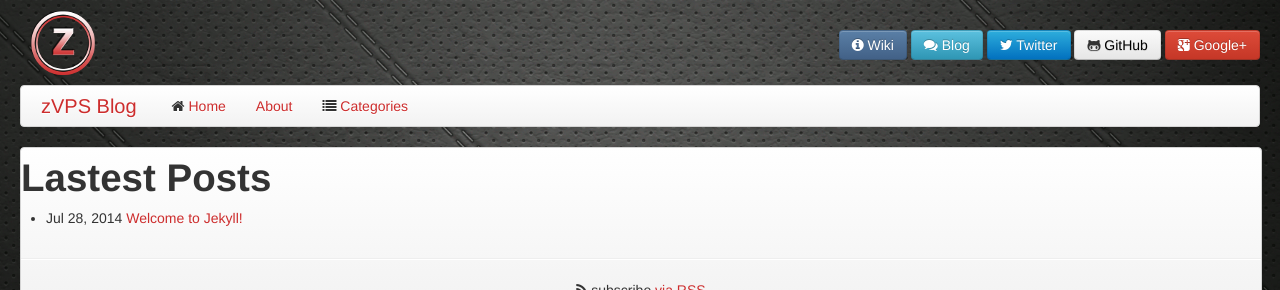
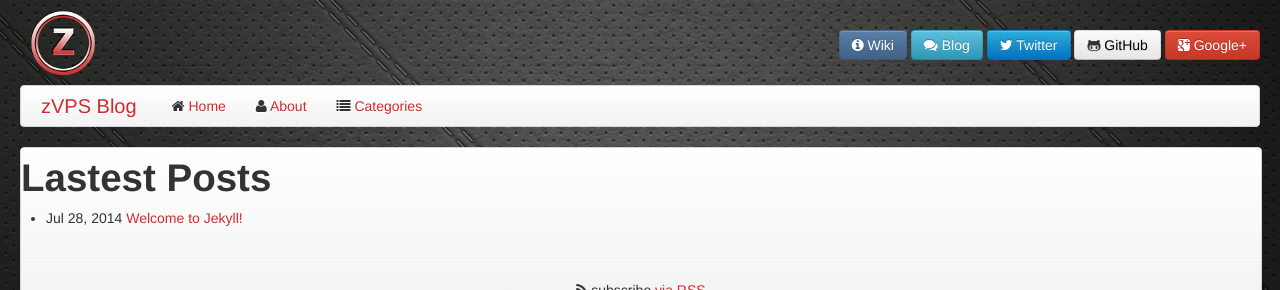
Before and after one commit to Caffe1neAdd1ct/zvps-blog, a Jekyll site: the page built from blog/index.html, in a window 1280 px wide. Shown: the top 290 px of the page. Built offline with Jekyll 4.4.1, drawn with Linux system fonts in a browser that asks for light colours.

Commit message:
Change about page to html page.

```diff
--- a/blog/about.md
+++ b/blog/about.html
@@ -2,6 +2,7 @@
 layout: page
 title: About
 permalink: /about/
+icon: icon-user
 ---
 
 This is the base Jekyll theme. You can find out more info about customizing your Jekyll theme, as well as basic Jekyll usage documentation at [jekyllrb.com](http://jekyllrb.com/)
```
